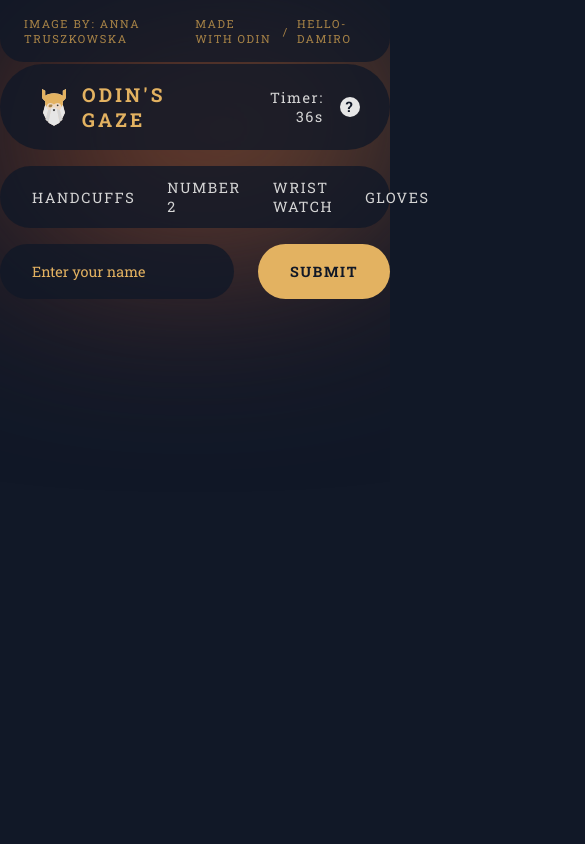
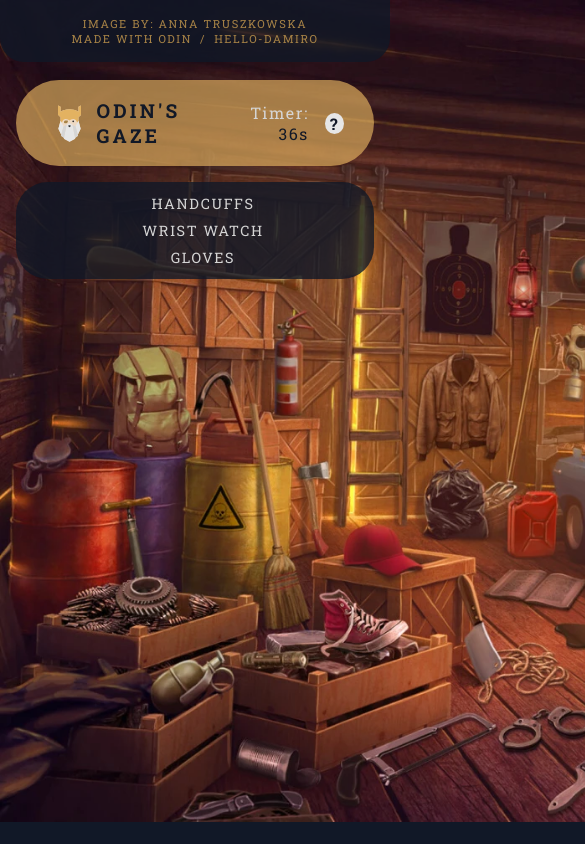
Before and after one commit to hello-damiro/odins-gaze, a React (Create React App) app: page / in a window 390 px wide. Shown: the top 844 px of the page, 585 px wide, since content can reach past the window. Built offline with nearby package versions, Linux system fonts and the light colour scheme.

Commit message:
major components styled

```diff
--- a/src/App.js
+++ b/src/App.js
@@ -2,6 +2,7 @@ import Header from './components/Header';
 import ObjectList from './components/ObjectList';
 import Footer from './components/Footer';
 import GetName from './components/GetName';
+import StoryLine from './components/StoryLine';
 import Canvas from './components/Canvas';
 
 function App() {
@@ -12,7 +13,8 @@ function App() {
                     <Header />
                     <ObjectList />
                     <Footer />
-                    <GetName />
+                    {/* <StoryLine /> */}
+                    {/* <GetName /> */}
                 </div>
             </div>
             <Canvas />
--- a/src/components/Canvas.jsx
+++ b/src/components/Canvas.jsx
@@ -1,10 +1,14 @@
 import React from 'react';
+
+// Image should be strictly 1512 x 982 pixels
 import img from '../assets/sample_img.webp';
 
 function Canvas() {
     return (
         <main>
-            <img src={img} alt="sample" className="game-image" />
+            <div className="game-image">
+                <img src={img} alt="sample" />
+            </div>
         </main>
     );
 }
--- a/src/components/ObjectList.jsx
+++ b/src/components/ObjectList.jsx
@@ -5,7 +5,6 @@ function ObjectList() {
         <div className="objects-list">
             <ul>
                 <li>handcuffs</li>
-                <li>number 2</li>
                 <li>wrist watch</li>
                 <li>gloves</li>
             </ul>
--- /dev/null
+++ b/src/components/StoryLine.jsx
@@ -0,0 +1,27 @@
+import React from 'react';
+
+function StoryLine() {
+    return (
+        <div className="stroy-line">
+            <p>
+                In <em>Odin's Gaze</em>, you are a skilled seeker selected by the great Norse god
+                Odin to find hidden objects using his powerful tool. With your sharp eyesight and
+                puzzle-solving abilities, you must explore a variety of locations and discover
+                objects hidden in plain sight.
+            </p>
+            <p>
+                As you progress through increasingly difficult levels, you'll encounter unique
+                objects and challenging puzzles that require your full attention. With Odin's Gaze,
+                you'll be able to see beyond the surface and uncover secrets that would have
+                remained hidden otherwise. Can you find all the hidden objects and solve the puzzles
+                to become the ultimate seeker? The power of Odin's Gaze is in your hands.
+            </p>
+            <div className="button-group">
+                <button className="secondary">Top Score</button>
+                <button className="primary">Play</button>
+            </div>
+        </div>
+    );
+}
+
+export default StoryLine;
--- a/src/styles/index.css
+++ b/src/styles/index.css
@@ -1,5 +1,6 @@
 @import url('https://fonts.googleapis.com/css2?family=Roboto+Slab:wght@100;300;400;700&display=swap');
 @import url('reset.css');
+@import url('mobile.css');
 
 :root {
     /* SYSTEM FONTS */
@@ -12,12 +13,15 @@
     --gray-50: #d5d5d566;
     --yellow-lt: #eed9c3;
     --yellow: #e3b261;
+    --yellow-bg: #e3b261aa;
     --green: #a78347;
     --green-dk: #353535;
     --blue: #111827;
     --blue-bg: #111827cc;
 
-    --contain-w: 800px;
+    /* Given image should strictly be 1512 x 982 pixels */
+    --h: calc(100vh - 22px);
+    --contain-w: 720px;
 }
 
 a {
@@ -28,6 +32,10 @@ a:hover {
     color: var(--yellow);
 }
 
+p {
+    line-height: 1.6rem;
+}
+
 body {
     font-family: 'Roboto Slab';
     font-size: 0.9rem;
@@ -35,10 +43,36 @@ body {
     color: var(--gray);
 }
 
+body {
+    width: 100%;
+    height: 100%;
+    margin: 0;
+    padding: 0;
+}
+
+main {
+    display: flex;
+    align-items: center;
+    justify-content: center;
+    min-width: calc((var(--h) * 1512) / 982);
+    min-height: var(--h);
+}
+
+.game-image {
+    z-index: -10;
+}
+
+.game-image img {
+    width: 100%;
+    height: 100%;
+    object-fit: cover;
+}
+
 .wrapper {
     position: fixed;
     width: 100%;
     z-index: 10;
+    padding: 16px;
 }
 
 .container {
@@ -58,7 +92,7 @@ header {
     align-items: center;
     justify-content: space-between;
     padding: 18px;
-    background-color: var(--blue-bg);
+    background-color: var(--yellow-bg);
     border-radius: 100px;
     margin-top: 64px;
 }
@@ -72,8 +106,8 @@ header .logo-title {
     font-weight: 700;
     text-transform: uppercase;
     letter-spacing: 0.2rem;
-    margin-inline: 24px;
-    color: var(--yellow);
+    margin-left: 24px;
+    color: var(--blue);
 }
 
 header .logo-title .logo {
@@ -88,8 +122,13 @@ header .options {
     align-items: center;
     gap: 16px;
     margin-inline: 12px;
+    font-size: 1rem;
     text-align: right;
     letter-spacing: 0.1rem;
+}
+
+header .options span {
+    color: var(--blue);
 }
 
 header .options .about {
@@ -103,32 +142,24 @@ header .options .about {
     align-items: center;
     justify-content: center;
     border-radius: 50%;
-}
-
-main .game-image {
-    width: 100%;
-    height: 100%;
-    z-index: -10;
-    object-fit: cover;
-    filter: blur(100px);
+    /* filter: blur(100px); */
 }
 
 footer {
+    max-width: var(--contain-w);
+    width: 100%;
     position: absolute;
     top: 0;
-    margin-inline: auto;
-    max-width: var(--contain-w);
-    width: 100%;
     display: flex;
-    flex-direction: row;
     align-items: center;
     justify-content: space-between;
+    gap: 0px;
+    margin-inline: auto;
+    padding: 16px 24px;
+    border-radius: 0 0 24px 24px;
     background-color: var(--blue-bg);
     color: var(--green);
     font-size: 0.7rem;
-    padding: 16px 24px;
-    border-radius: 0 0 24px 24px;
-    gap: 16px;
     text-transform: uppercase;
     letter-spacing: 0.1rem;
 }
@@ -160,7 +191,7 @@ footer .copyright {
     background-color: var(--blue-bg);
     padding: 12px 16px 12px 32px;
     border-radius: 32px;
-    gap: 32px;
+    /* gap: 32px; */
 }
 
 .objects-list ul::after {
@@ -182,6 +213,24 @@ footer .copyright {
     gap: 24px;
 }
 
+.stroy-line {
+    width: 100%;
+    display: flex;
+    flex-direction: column;
+    align-items: center;
+    justify-content: space-between;
+    gap: 24px;
+    margin-top: 16px;
+    border-radius: 42px;
+    background-color: var(--blue-bg);
+    padding: 32px;
+    border-radius: 32px;
+}
+
+.stroy-line em {
+    color: var(--yellow);
+}
+
 input {
     border-radius: 42px;
     width: 100%;
@@ -196,19 +245,35 @@ input:focus {
 }
 
 button {
+    text-transform: uppercase;
+    letter-spacing: 0.1rem;
+    font-weight: 700;
     cursor: pointer;
+}
+
+.button-group {
+    display: flex;
+    flex-direction: row;
+    align-items: center;
+    justify-content: space-between;
+    gap: 24px;
 }
 
 button.primary {
     background-color: var(--yellow);
     color: var(--blue);
-    text-transform: uppercase;
-    letter-spacing: 0.1rem;
-    font-weight: 700;
     padding: 18px 32px;
     border-radius: 42px;
 }
 
 button.primary:hover {
-    background-color: var(--green);
+    background-color: var(--white);
 }
+
+button.secondary {
+    color: var(--yellow);
+}
+
+button.secondary:hover {
+    color: var(--white);
+}
--- /dev/null
+++ b/src/styles/mobile.css
@@ -0,0 +1,32 @@
+@media only screen and (max-width: 515px) {
+    footer {
+        display: flex;
+        flex-direction: column;
+    }
+
+    .objects-list ul {
+        display: flex;
+        flex-direction: column;
+        gap: 8px;
+        margin: 0;
+        padding: 0;
+        background: red;
+    }
+
+    .objects-list ul::after {
+        display: none;
+    }
+}
+
+@media screen and (orientation: portrait) {
+    .game-image {
+        height: calc(--h);
+    }
+}
+
+@media screen and (orientation: landscape) {
+    .game-image {
+        width: 100%;
+        min-height: calc(--h);
+    }
+}
```
